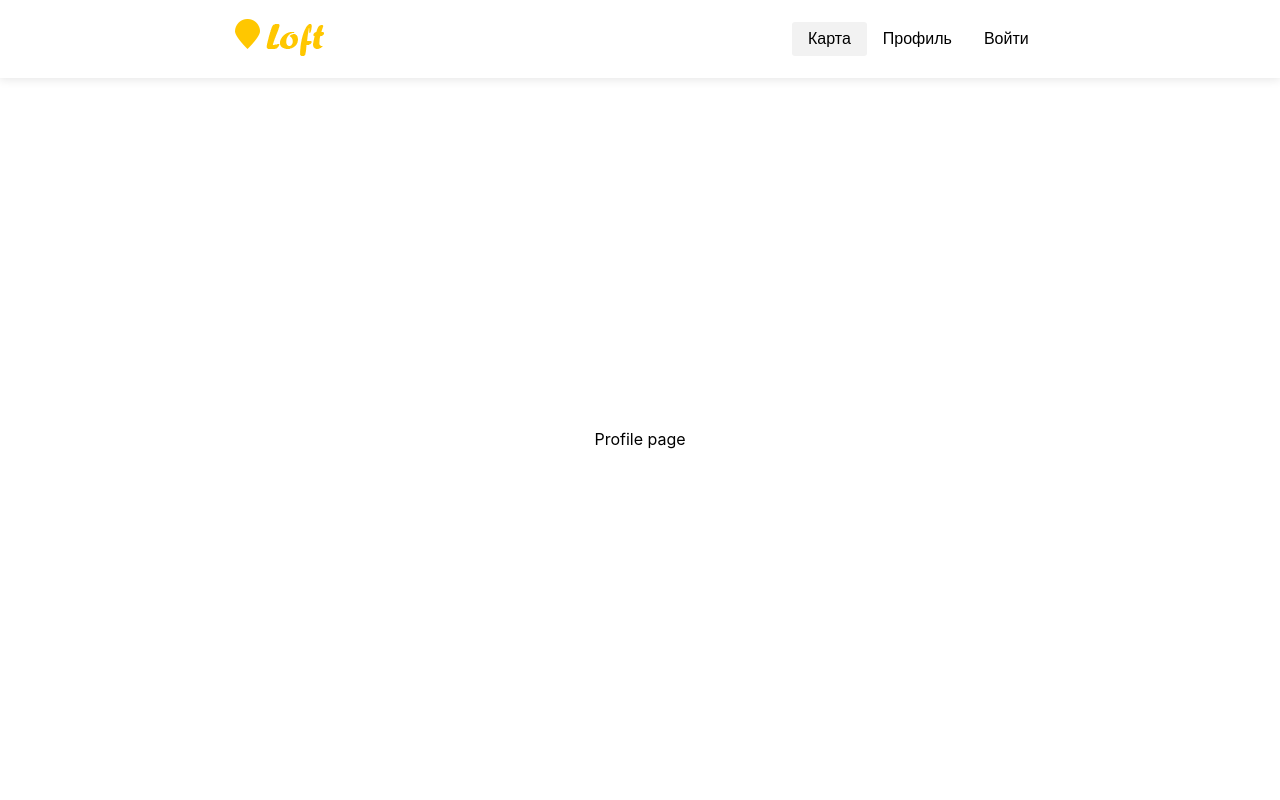
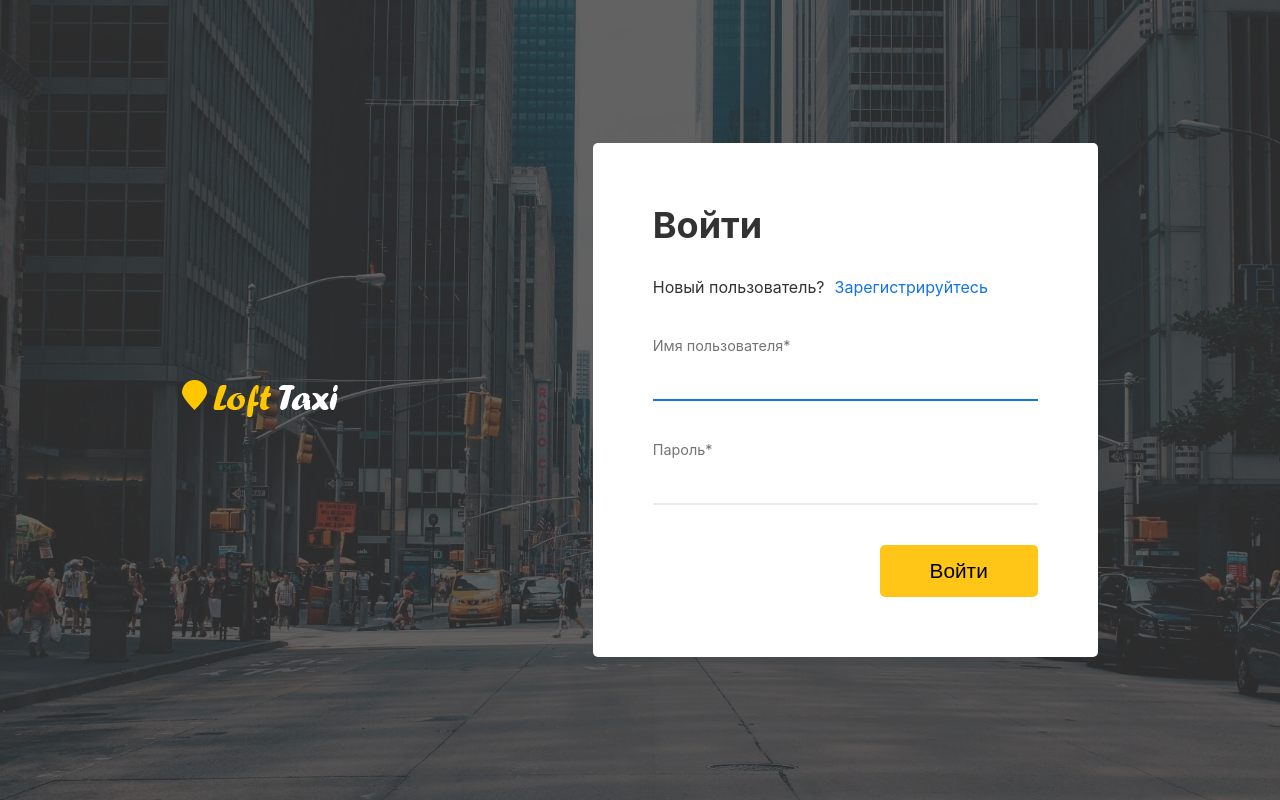
Before and after one commit to Deman75/loft-taxi, a React (Create React App) app: page / in a window 1280 px wide. Built offline with nearby package versions, Linux system fonts and the light colour scheme.

Commit message:
Перенес App в папку. Исправил написание тернарных операторов. Прокинул названия кнопок в header. Сделал переключение между формами внутри страницы main

```diff
--- a/src/App.js
+++ /dev/null
@@ -1,28 +0,0 @@
-import React from 'react';
-import Header from './components/Header/Header.jsx'
-
-import './App.css';
-
-import Main from './pages/Main/Main'
-import Map from './pages/Map/Map'
-import Profile from './pages/Profile/Profile'
-
-const PAGES = {
-  profile: () => <Profile/>,
-  map: () => <Map/>,
-  login: setPage => <Main page='login' setPage={setPage}/>,
-  signup: setPage => <Main page='signup' setPage={setPage}/>
-};
-
-function App() {
-  const [page, setPage] = React.useState('profile');
-
-  return (
-    <div className='wrapper'>
-      {(page !== 'login' && page !== 'signup') ? <Header setPage={setPage}/> : null}
-      { PAGES[page](setPage) }
-    </div>
-  );
-}
-
-export default App;
--- /dev/null
+++ b/src/components/App/App.js
@@ -0,0 +1,55 @@
+import React from 'react';
+import Header from '../Header/Header.jsx';
+
+import './App.css';
+
+import Main from '../../pages/Main/Main';
+import Map from '../../pages/Map/Map';
+import Profile from '../../pages/Profile/Profile';
+
+const pages = [
+  {
+      title: 'Карта',
+      href: 'map',
+      index: 1
+  },
+  {
+      title: 'Профиль',
+      href: 'profile',
+      index: 2
+  },
+  {
+      title: 'Войти',
+      href: 'main',
+      index: 3
+  }
+]
+
+
+const switchPage = (activePage, setPage, activeForm, setForm) => {
+  switch (activePage) {
+    case 'map':
+      return <Map/>
+    case 'profile':
+      return <Profile/>
+    case 'main':
+      return <Main setPage={setPage} setForm={setForm} activeForm={activeForm}/>
+    default:
+      return null;
+  }
+}
+
+function App() {
+  const [activePage, setPage] = React.useState('main');
+  const [activeForm, setForm] = React.useState('login');
+
+  return (
+    <div className='wrapper'>
+      {(activePage !== 'main')
+        ? <Header activePage={activePage} setPage={setPage} pages={pages}/>
+        : null}
+        {switchPage(activePage, setPage, activeForm, setForm)}
+    </div>
+  );
+}
+export default App;
--- a/src/components/Header/Header.css
+++ b/src/components/Header/Header.css
@@ -21,12 +21,19 @@
     align-items: center;
 }
 
+.nav__item {
+    transition: background-color .2s;
+}
+
+.nav__item_active {
+    background-color: #f2f2f2;
+}
+
 .nav__button {
+    display: block;
     font-size: 1rem;
     padding: .5rem 1rem;
     border-radius: 3px;
+    color: #000;
+    text-decoration: none;
 }
-
-.nav__button_active {
-    background-color: #f2f2f2;
-}
--- a/src/components/Header/Header.jsx
+++ b/src/components/Header/Header.jsx
@@ -1,47 +1,40 @@
-import React from 'react'
-import './Header.css'
+import React from 'react';
+import './Header.css';
 
 import Logo from '../Logo/Logo.jsx';
 
 function Header(props) {
-    const page = {
-        Карта: 'map',
-        Профиль: 'profile',
-        Войти: 'login'
-    }
+    const pages = props.pages
 
-    const click = (e) => {
-        const items = document.querySelectorAll('.nav__button');
+    const handleNavClick = (e) => {
+        e.preventDefault();
 
-        for (let i = 0; i < items.length; i++) {
-            items[i].classList.remove('nav__button_active')
-        }
-
-        e.target.classList.add('nav__button_active');
-
-        props.setPage(page[e.target.innerText]);
+        props.setPage(e.target.dataset.id);
     }
 
     return (
         <header className="header">
             <div className='container header__container'>
                 <Logo></Logo>
-                <ul className="nav" onClick={click}>
-                    <li className='nav__item'>
-                        <button type='button' className='nav__button nav__button_active'>
-                            Карта
-                        </button>
-                    </li>
-                    <li className='nav__item'>
-                        <button type='button' className='nav__button'>
-                            Профиль
-                        </button>
-                    </li>
-                    <li className='nav__item'>
-                        <button type='button' className='nav__button'>
-                            Войти
-                        </button>
-                    </li>
+                <ul className="nav">
+                    {pages.map(item =>
+                         (
+                            <li
+                                key={item.index}
+                                className={`nav__item ${item.href === props.activePage
+                                    ? 'nav__item_active'
+                                    : null}`}
+                            >
+                                <a
+                                    href="http://"
+                                    onClick={handleNavClick}
+                                    className='nav__button'
+                                    data-id={item.href}
+                                >
+                                    {item.title}
+                                </a>
+                            </li>)
+                    )}
                 </ul>
             </div>
         </header>
--- a/src/components/Login/Login.jsx
+++ b/src/components/Login/Login.jsx
@@ -1,15 +1,16 @@
-import React from 'react'
+import React from 'react';
 
-import './Login.css'
+import './Login.css';
 
 function Login(props) {
     const clickSubmit = (e) => {
+        e.preventDefault();
         props.setPage('map')
     };
 
     const clickSignup = (e) => {
         e.preventDefault();
-        props.setPage('signup')
+        props.setActiveForm('signup')
     };
 
     return (
--- a/src/components/Logo/Logo.jsx
+++ b/src/components/Logo/Logo.jsx
@@ -1,5 +1,5 @@
-import React from 'react'
-import './Logo.css'
+import React from 'react';
+import './Logo.css';
 
 function Logo() {
     return (
--- a/src/components/Signup/Signup.jsx
+++ b/src/components/Signup/Signup.jsx
@@ -1,6 +1,5 @@
-import React from 'react'
-
-import './Signup.css'
+import React from 'react';
+import './Signup.css';
 
 function Signup(props) {
     const clickSubmit = (e) => {
@@ -9,7 +8,7 @@ function Signup(props) {
     };
     const clickSignup = (e) => {
         e.preventDefault();
-        props.setPage('login')
+        props.setActiveForm('login')
     };
 
     return (
--- a/src/index.js
+++ b/src/index.js
@@ -1,7 +1,7 @@
 import React from 'react';
 import ReactDOM from 'react-dom';
 import './index.css';
-import App from './App';
+import App from './components/App/App';
 import * as serviceWorker from './serviceWorker';
 
 ReactDOM.render(<App/>, document.getElementById('root'));
--- a/src/pages/Main/Main.jsx
+++ b/src/pages/Main/Main.jsx
@@ -1,17 +1,21 @@
-import React from 'react'
+import React from 'react';
 
-import './Main.css'
+import './Main.css';
 
-import Logo from '../../components/Logo/Logo'
-import Login from '../../components/Login/Login'
-import Signup from '../../components/Signup/Signup'
+import Logo from '../../components/Logo/Logo';
+import Login from '../../components/Login/Login';
+import Signup from '../../components/Signup/Signup';
 
 function Main(props) {
+
     return (
         <div className='wrapper wrapper__main'>
             <div className='container container__main'>
-                <Logo></Logo>
-                {props.page === 'login' ? <Login setPage={props.setPage}/> : <Signup setPage={props.setPage}/>}
+                <Logo/>
+                { props.activeForm === 'login'
+                    ? <Login setActiveForm = {props.setForm} setPage={props.setPage}/>
+                    : <Signup setActiveForm = {props.setForm} setPage={props.setPage}/>
+                 }
             </div>
         </div>
     )
```
Also changed, not shown: src/components/App/App.css (renamed from src/App.css), 1 other file (tests, documents, lock files or other folders).
